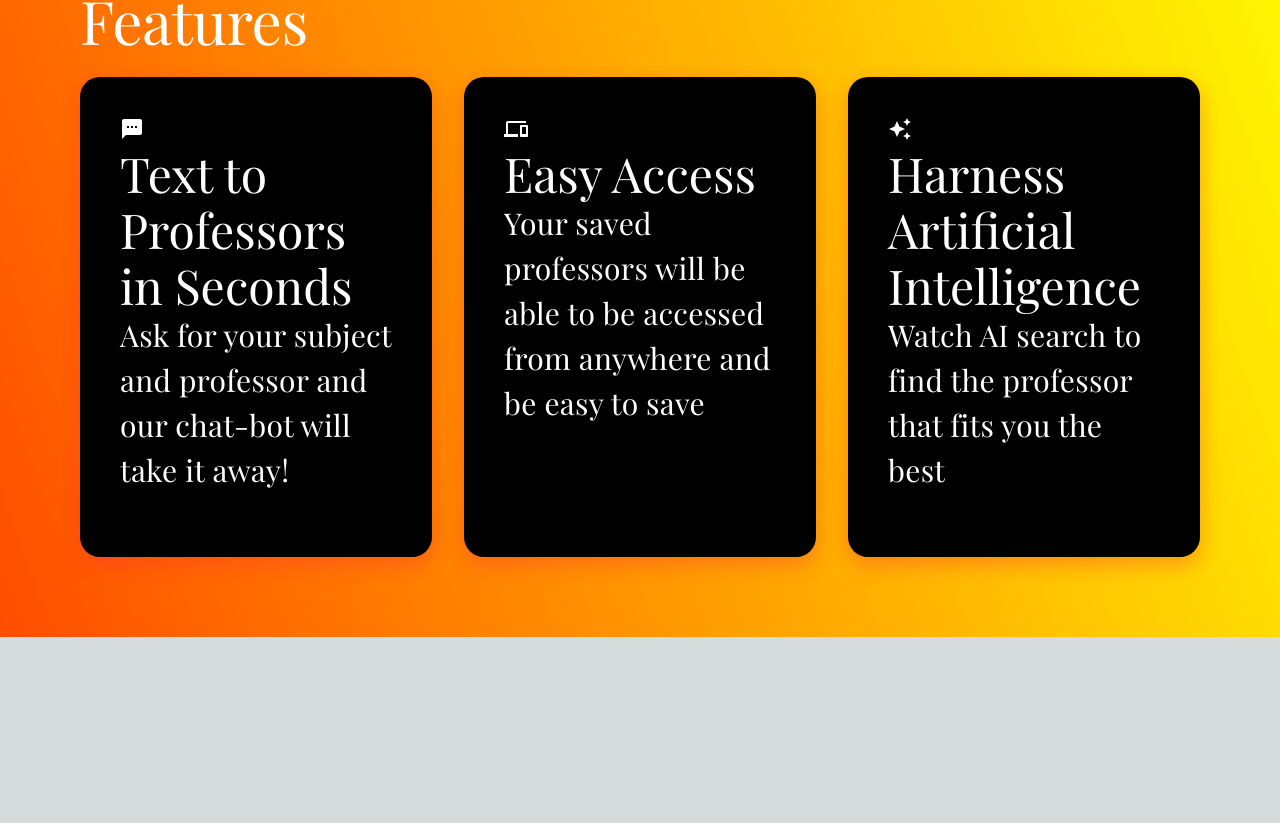
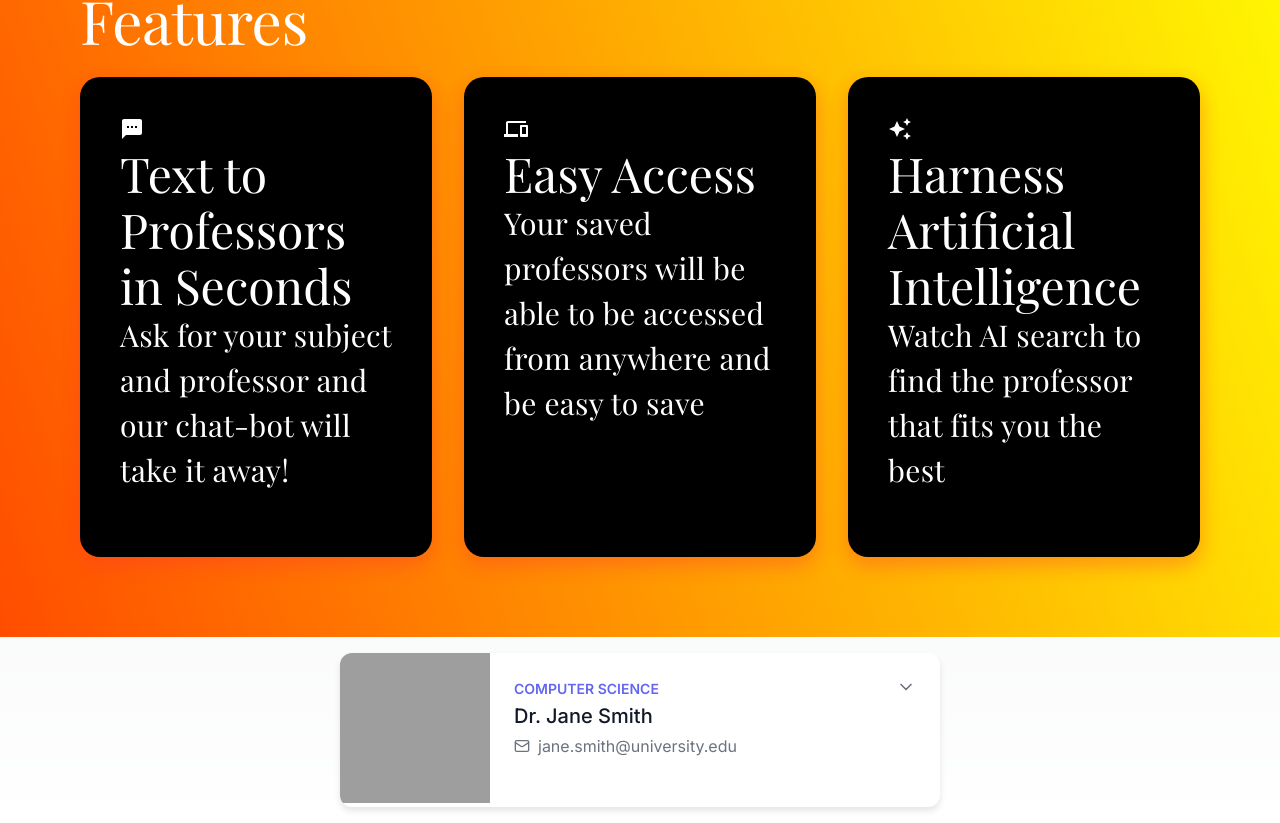
Before and after one commit to Shoheicode/Project-5--AI-Rate-My-Professor, a Next.js app: page / in a window 1280 px wide. Shown: the part 695-1518 px from the top of the page. Before the commit the page ends 1332 px from the top, so only its background shows below. Built offline with nearby package versions, Linux system fonts and the light colour scheme; no server answers; grey boxes are pictures that could not be loaded; a web font is replaced by a local one.

Commit message:
updated stuff

```diff
--- a/app/api/chat/route.js
+++ b/app/api/chat/route.js
@@ -52,7 +52,7 @@ export async function POST(req) {
 
   try {
     const results = await queryWithRetry(index, {
-      topK: 5,
+      topK: 3,
       includeMetadata: true,
       vector: embedding.data[0].embedding,
     });
--- a/app/page.js
+++ b/app/page.js
@@ -5,6 +5,7 @@ import Head from 'next/head'
 import { useState } from 'react'
 import '@/app/CSS/LandingPage.css'
 import InfoCard from '@/components/infoCard/infoCard'
+import ProfessorBox from '@/components/ProfessorBox/ProfessorBox'
 import DevicesIcon from "@mui/icons-material/Devices";
 import TextsmsIcon from "@mui/icons-material/Textsms";
 import AutoAwesomeIcon from "@mui/icons-material/AutoAwesome";
@@ -104,6 +105,16 @@ export default function Home() {
             />
           </Grid>
         </Box>
+        <Box>
+          <ProfessorBox professor={{
+            name: "Dr. Jane Smith",
+            email: "jane.smith@university.edu",
+            phone: "+1 (555) 123-4567",
+            department: "Computer Science",
+            courses: ["Intro to AI", "Machine Learning", "Data Structures"],
+            achievements: "2023 Outstanding Educator Award"
+          }}/>
+        </Box>
       </Box>
   );
 }
--- /dev/null
+++ b/components/ProfessorBox/ProfessorBox.js
@@ -0,0 +1,52 @@
+import '../ProfessorBox/boxStyle.css'
+import React, { useState } from 'react';
+import { User, Mail, Phone, Book, Award, ChevronDown, ChevronUp } from 'lucide-react';
+
+export default function ProfessorBox({ professor }) {
+    const [isExpanded, setIsExpanded] = useState(false);
+
+    return (
+      <div className="professor-box">
+        <div className="professor-box-content">
+          <div className="professor-image">
+            <img
+              src="/api/placeholder/150/150"
+              alt="Professor"
+            />
+          </div>
+          <div className="professor-info">
+            <div className="professor-header">
+              <div className="professor-department">
+                {professor.department}
+              </div>
+              <button
+                onClick={() => setIsExpanded(!isExpanded)}
+                className="expand-button"
+              >
+                {isExpanded ? <ChevronUp size={20} /> : <ChevronDown size={20} />}
+              </button>
+            </div>
+            <h2 className="professor-name">
+              {professor.name}
+            </h2>
+            <div className="professor-email">
+              <Mail size={16} /> {professor.email}
+            </div>
+            {isExpanded && (
+              <div className="professor-details">
+                <div className="professor-phone">
+                  <Phone size={16} /> {professor.phone}
+                </div>
+                <div className="professor-courses">
+                  <Book size={16} /> {professor.courses.join(', ')}
+                </div>
+                <div className="professor-achievements">
+                  <Award size={16} /> {professor.achievements}
+                </div>
+              </div>
+            )}
+          </div>
+        </div>
+      </div>
+    );
+  };
--- /dev/null
+++ b/components/ProfessorBox/boxStyle.css
@@ -0,0 +1,95 @@
+.professor-box {
+    max-width: 600px;
+    margin: 1rem auto;
+    background-color: white;
+    border-radius: 0.75rem;
+    box-shadow: 0 4px 6px rgba(0, 0, 0, 0.1);
+    overflow: hidden;
+    transition: all 0.3s ease-in-out;
+  }
+
+  .professor-box:hover {
+    box-shadow: 0 10px 15px rgba(0, 0, 0, 0.1);
+  }
+
+  .professor-box-content {
+    display: flex;
+  }
+
+  .professor-image {
+    flex-shrink: 0;
+  }
+
+  .professor-image img {
+    width: 150px;
+    height: 150px;
+    object-fit: cover;
+  }
+
+  .professor-info {
+    padding: 1.5rem;
+    width: 100%;
+  }
+
+  .professor-header {
+    display: flex;
+    justify-content: space-between;
+    align-items: center;
+  }
+
+  .professor-department {
+    text-transform: uppercase;
+    font-size: 0.875rem;
+    color: #6366f1;
+    font-weight: 600;
+  }
+
+  .expand-button {
+    background: none;
+    border: none;
+    cursor: pointer;
+    color: #6b7280;
+  }
+
+  .expand-button:hover {
+    color: #374151;
+  }
+
+  .professor-name {
+    margin-top: 0.25rem;
+    font-size: 1.25rem;
+    font-weight: 500;
+    color: #111827;
+  }
+
+  .professor-email,
+  .professor-phone,
+  .professor-courses,
+  .professor-achievements {
+    display: flex;
+    align-items: center;
+    margin-top: 0.5rem;
+    color: #6b7280;
+  }
+
+  .professor-email svg,
+  .professor-phone svg,
+  .professor-courses svg,
+  .professor-achievements svg {
+    margin-right: 0.5rem;
+  }
+
+  .professor-details {
+    margin-top: 1rem;
+  }
+
+  @media (max-width: 768px) {
+    .professor-box-content {
+      flex-direction: column;
+    }
+
+    .professor-image img {
+      width: 100%;
+      height: 200px;
+    }
+  }
--- a/package.json
+++ b/package.json
@@ -17,6 +17,7 @@
     "@pinecone-database/pinecone": "^3.0.0",
     "@vercel/analytics": "^1.3.1",
     "firebase": "^10.13.0",
+    "lucide-react": "^0.439.0",
     "next": "14.2.5",
     "openai": "^4.56.0",
     "react": "^18",
```
Also changed, not shown: app/ChatBot/page.js (+7 -0 lines), 1 other file (tests, documents, lock files or other folders).
